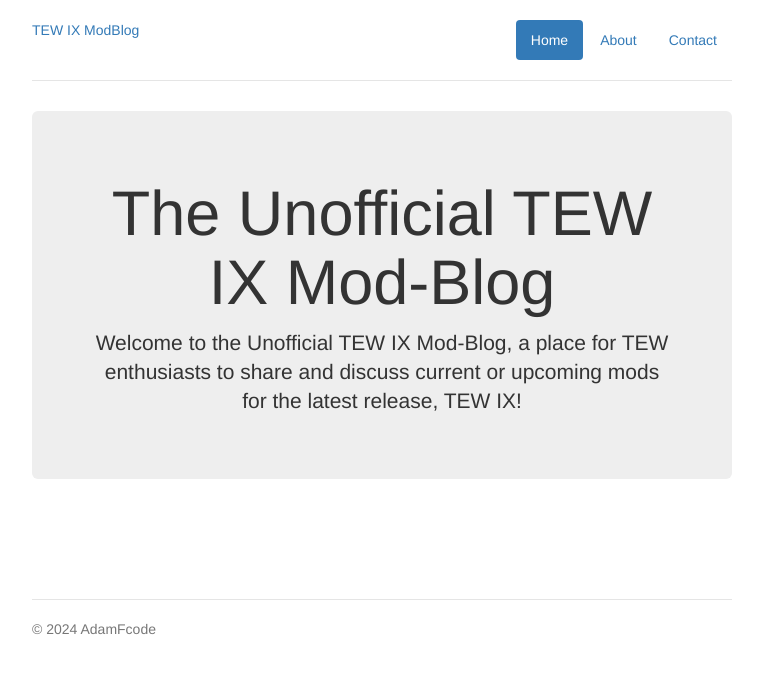
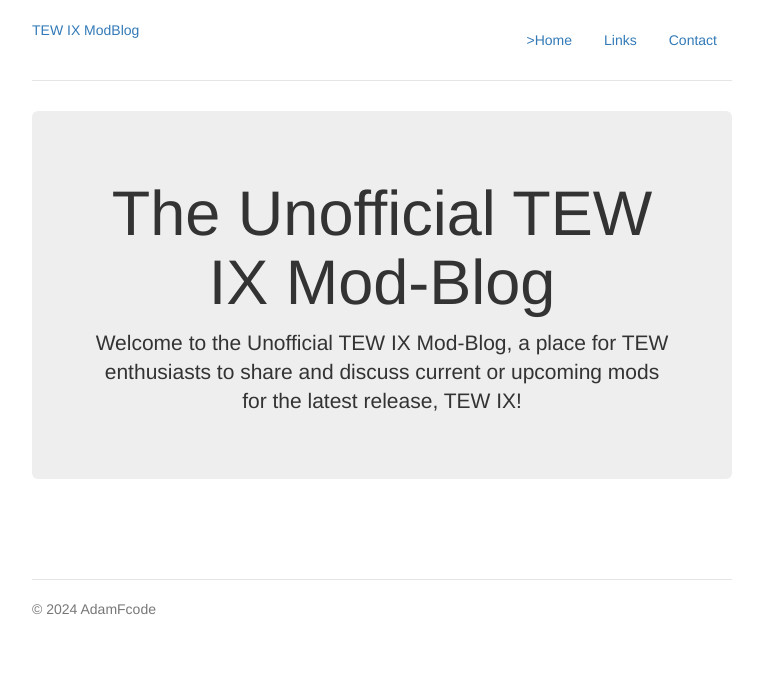
Before and after one commit to AdamFcode/TEW-ModBlog, a Django app: page /link/ in a window 1280 px wide. Shown: the top 674 px of the page, without its empty margins (258-1021 px from the left). Run offline with Django 4.2, Linux system fonts and the light colour scheme.

Commit message:
altered link app to troubleshoot template issues

```diff
--- a/link/templates/link/link.html
+++ b/link/templates/link/link.html
@@ -1,20 +1,24 @@
 {% extends 'base.html' %}
-{% block modpost %}
 {% load static %}
 
+{% block modpost %}
 <div class="container mt-5">
     <div class="row">
         <div class="col-4 text-center">
             <img src="" width="" />
         </div>
+        {% for links in Link %}
         <div class="col-8">
             <!-- Title goes between these h2 tags -->
-            <h2>{{ link.title }}</h2>
+            <h2>{{ link.title }} Hello</h2>
             <!-- URL goes between these h3 tags-->
             <h3> {{ link.site_url }}</h3>
             <!-- Content goes directly underneath this -->
             {{ link.content | safe }}
+            {% if forloop.counter|divisibleby:4 %}
         </div>
+        {% endif %}
+        {% endfor %}
     </div>
 </div>
 
--- a/link/urls.py
+++ b/link/urls.py
@@ -2,5 +2,5 @@ from . import views
 from django.urls import path
 
 urlpatterns = [
-    path('', views.link, name='link-url'),
+    path('', views.link_list, name='links'),
 ]
--- a/link/views.py
+++ b/link/views.py
@@ -2,14 +2,14 @@ from django.shortcuts import render
 from .models import Link
 
 
-def link(request):
+def link_list(request):
     """
     Renders the Link page
     """
-    link = Link.objects.all()
+    link_list = Link.objects.all()
 
     return render(
         request,
         "link/link.html",
-        {"link": link},
+        {"links": Link},
     )
--- a/templates/base.html
+++ b/templates/base.html
@@ -1,7 +1,7 @@
 {% load static %}
 
 {% url 'home' as home_url %}
-{% url 'link' as link_url %}
+{% url 'links' as link_url %}
 
 <!DOCTYPE html>
 <html lang="en">
@@ -21,12 +21,14 @@
         <div class="header clearfix">
             <nav>
                 <ul class="nav nav-pills pull-right">
-                    <li role="presentation" class="active"><a href="#">Home</a></li>
-                    <li role="presentation"><a href="#">About</a></li>
+                    <li role="presentation"><a class= "{% if request.path == home_url %}active{% endif %}"
+                        aria-current="page" href="{% url 'home' %}">>Home</a></li>
+                    <li role="presentation"><a class= "{% if request.path == link_url %}active{% endif %}"
+                        aria-current="page" href="{% url 'links' %}">Links</a></li>
                     <li role="presentation"><a href="#">Contact</a></li>
                 </ul>
             </nav>
-            <a href="{% url 'home' %}">TEW IX ModBlog</a>
+            <a>TEW IX ModBlog</a>
         </div>
 
         <div class="jumbotron">
```
